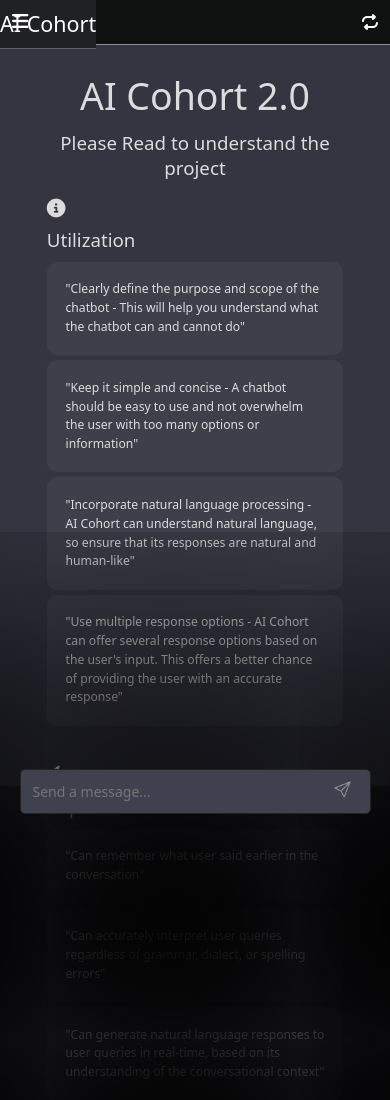
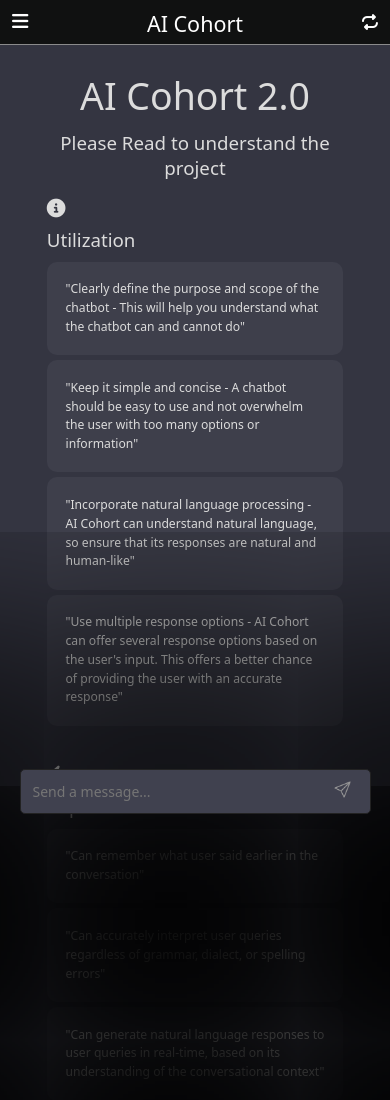
Before and after one commit to DavidNkana/ai-cohort-2.0-chat, a website built with Vite: page client/index.html in a window 390 px wide. Shown: the top 1100 px of the page. Built offline with nearby package versions, Linux system fonts and the light colour scheme.

Commit message:
slight style change 6, sorry

```diff
--- a/client/index.html
+++ b/client/index.html
@@ -25,9 +25,10 @@
       </nav>
       <div id="theme-toggler" class="fas fa-moon"></div>
       <div class="head-menu">
+        <h1 class="responsive">AI Cohort</h1>
         <div id="menu-btn" class="fa fa-bars"></div>
         <div class="reset-btn">
-        <h1 class="responsive">AI Cohort</h1>
+
         <i class="fas fa-repeat"></i>
 
       </div>
--- a/client/script.js
+++ b/client/script.js
@@ -86,7 +86,9 @@
     chatContainer.appendChild(messageElement)
     chatContainer.scrollTo(-1000, chatContainer.scrollHeight)
 
-    const response = await fetch('https://chat-ai-cohort-2-0.onrender.com', {
+
+    // https://chat-ai-cohort-2-0.onrender.com
+    const response = await fetch('http://localhost:5000', {
         method: 'POST',
         headers: {
             'Content-Type': 'application/json'
--- a/client/style.css
+++ b/client/style.css
@@ -565,14 +565,7 @@
     display: none;
   }
 
-  .reset-btn
-  {
-    position: fixed;
-    background: #202123;
-    z-index: 500;
-    border-bottom: .5px solid #5c5d6b;
-    align-items: center;
-  }
+
 
   .reset-btn .fa-repeat
   {
```
